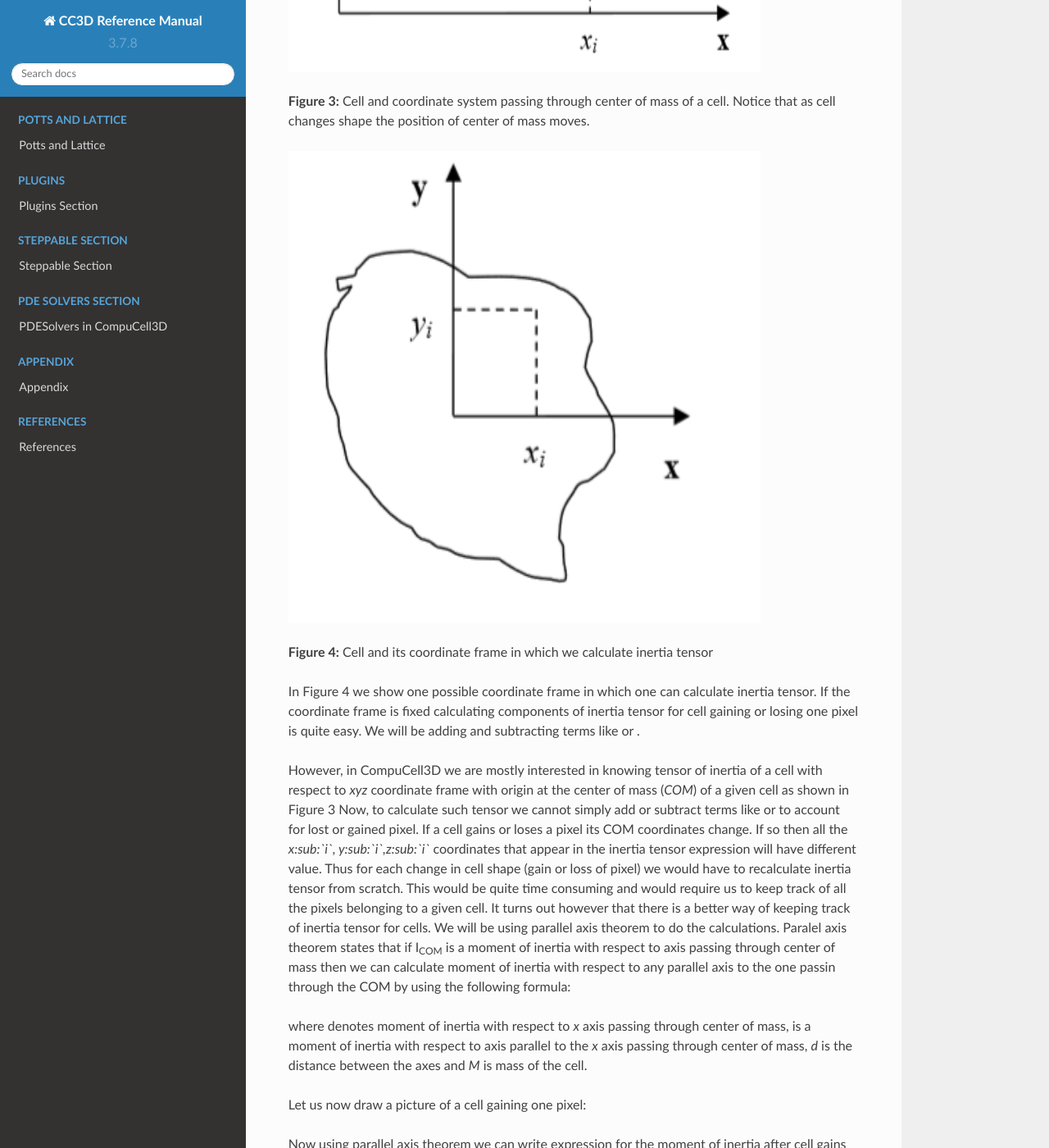
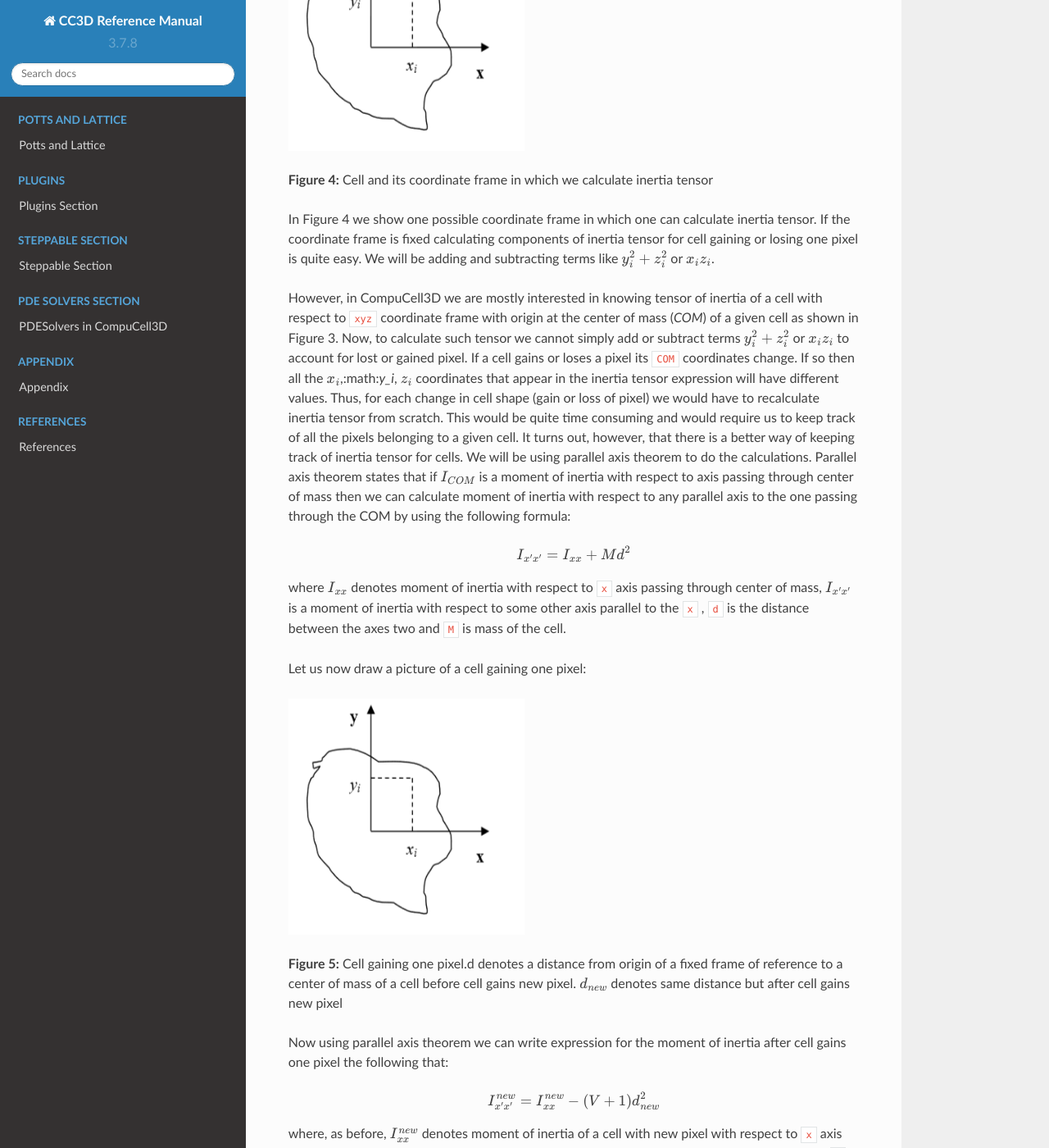
Before and after one commit to CompuCell3D/CompuCell3DReferenceManual, a Sphinx documentation site: the page built from docs/inertia_tensor.rst, in a window 1280 px wide and 1400 px high, scrolled down 864 px. Shown: the whole window at 82% size. Built offline with Sphinx 7.4.7 and the Read the Docs theme 2.0.0, drawn with Linux system fonts in a browser that asks for light colours; some of the changed text lies outside the part shown.

Commit message:
formatting

```diff
--- a/docs/inertia_tensor.rst
+++ b/docs/inertia_tensor.rst
@@ -33,42 +33,69 @@ Notice that as cell changes shape the position of center of mass moves.
 In Figure 4 we show one possible coordinate frame in which one can
 calculate inertia tensor. If the coordinate frame is fixed calculating
 components of inertia tensor for cell gaining or losing one pixel is
-quite easy. We will be adding and subtracting terms like or .
+quite easy. We will be adding and subtracting terms like :math:`y_i^2+z_i^2` or :math:`x_i z_i`.
 
 However, in CompuCell3D we are mostly interested in knowing tensor of
-inertia of a cell with respect to *xyz* coordinate frame with origin at
-the center of mass (*COM*) of a given cell as shown in Figure 3 Now, to
-calculate such tensor we cannot simply add or subtract terms like or to
+inertia of a cell with respect to ``xyz`` coordinate frame with origin at
+the center of mass (*COM*) of a given cell as shown in Figure 3. Now, to
+calculate such tensor we cannot simply add or subtract terms :math:`y_i^2+z_i^2` or :math:`x_i z_i` to
 account for lost or gained pixel. If a cell gains or loses a pixel its
-COM coordinates change. If so then all the *x\ :sub:`i`,
-y\ :sub:`i`,z\ :sub:`i`* coordinates that appear in the inertia tensor
-expression will have different value. Thus for each change in cell shape
+``COM`` coordinates change. If so then all the :math:`x_i`,:math:`y_i`, :math:`z_i`
+coordinates that appear in the inertia tensor
+expression will have different values. Thus, for each change in cell shape
 (gain or loss of pixel) we would have to recalculate inertia tensor from
 scratch. This would be quite time consuming and would require us to keep
-track of all the pixels belonging to a given cell. It turns out however
+track of all the pixels belonging to a given cell. It turns out, however,
 that there is a better way of keeping track of inertia tensor for cells.
-We will be using parallel axis theorem to do the calculations. Paralel
-axis theorem states that if I\ :sub:`COM` is a moment of inertia with
+We will be using parallel axis theorem to do the calculations. Parallel
+axis theorem states that if :math:`I_{COM}` is a moment of inertia with
 respect to axis passing through center of mass then we can calculate
-moment of inertia with respect to any parallel axis to the one passin
+moment of inertia with respect to any parallel axis to the one passing
 through the COM by using the following formula:
 
-where denotes moment of inertia with respect to *x* axis passing through
-center of mass, is a moment of inertia with respect to axis parallel to
-the *x* axis passing through center of mass, *d* is the distance between
-the axes and *M* is mass of the cell.
+.. math::
+   :nowrap:
+
+   \begin{eqnarray}
+        I_{x'x'} = I_{xx} + Md^2
+   \end{eqnarray}
+
+where :math:`I_{xx}` denotes moment of inertia with respect to ``x`` axis passing through
+center of mass, :math:`I_{x'x'}` is a moment of inertia with respect to some other axis parallel to
+the ``x`` , ``d`` is the distance between the axes two and ``M`` is mass of the cell.
 
 Let us now draw a picture of a cell gaining one pixel:
+
+|inertia_tensor_fig4|
+
+**Figure 5:** Cell gaining one pixel.d denotes a distance from origin of a fixed frame
+of reference to a center of mass of a cell before cell gains new pixel.
+:math:`d_{new}` denotes same distance but after cell gains new pixel
+
 
 Now using parallel axis theorem we can write expression for the moment
 of inertia after cell gains one pixel the following that:
 
-where as before denotes moment of inertia of a cell with new pixel with
-respect to *x* axis passing through center of mass, is a moment of
-inertia with respect to axis parallel to the *x* axis passing through
-center of mass, *d\ :sub:`new`* is the distance between the axes and
-*V+1* is volume of the cell after it gained one pixel. Now let us
-rewrite above equation by adding ad subtracting *Vd\ :sup:`2`* term:
+.. math::
+   :nowrap:
+
+   \begin{eqnarray}
+        I_{x'x'}^{new} = I_{xx}^{new} - (V+1)d_{new}^2
+   \end{eqnarray}
+
+where, as before, :math:`I_{xx}^{new}` denotes moment of inertia of a cell with new pixel with
+respect to ``x`` axis passing through center of mass, :math:`I_{x'x'}^{new}` is a moment of
+inertia with respect to axis parallel to the ``x`` axis passing through
+center of mass, :math:`d_{new}` is the distance between the axes and
+:math:`V+1` is volume of the cell **after** it gained one pixel. Now let us
+rewrite above equation by adding ad subtracting :math:`Vd^2` term:
+
+.. math::
+   :nowrap:
+
+   \begin{eqnarray}
+        I_{x'x'}^{new} = I_{xx}^{new} - (V+1)d_{new}^2
+   \end{eqnarray}
 
 Therefore we have found an expression for moment of inertia passing
 through the center of mass of the cell with additional pixel. Note that
@@ -105,13 +132,13 @@ greatly speed up simulations
 
 
 .. |inertia_tensor_fig3| image:: images/inertia_tensor_fig_3.png
-   :width: 6.00000in
-   :height: 6.00000in
+   :width: 3.00000in
+   :height: 3.00000in
 
 .. |inertia_tensor_fig4| image:: images/inertia_tensor_fig_4.png
-   :width: 6.00000in
-   :height: 6.00000in
+   :width: 3.00000in
+   :height: 3.00000in
 
 .. |inertia_tensor_fig5| image:: images/inertia_tensor_fig_5.png
-   :width: 6.00000in
-   :height: 6.00000in
+   :width: 3.00000in
+   :height: 3.00000in
```
